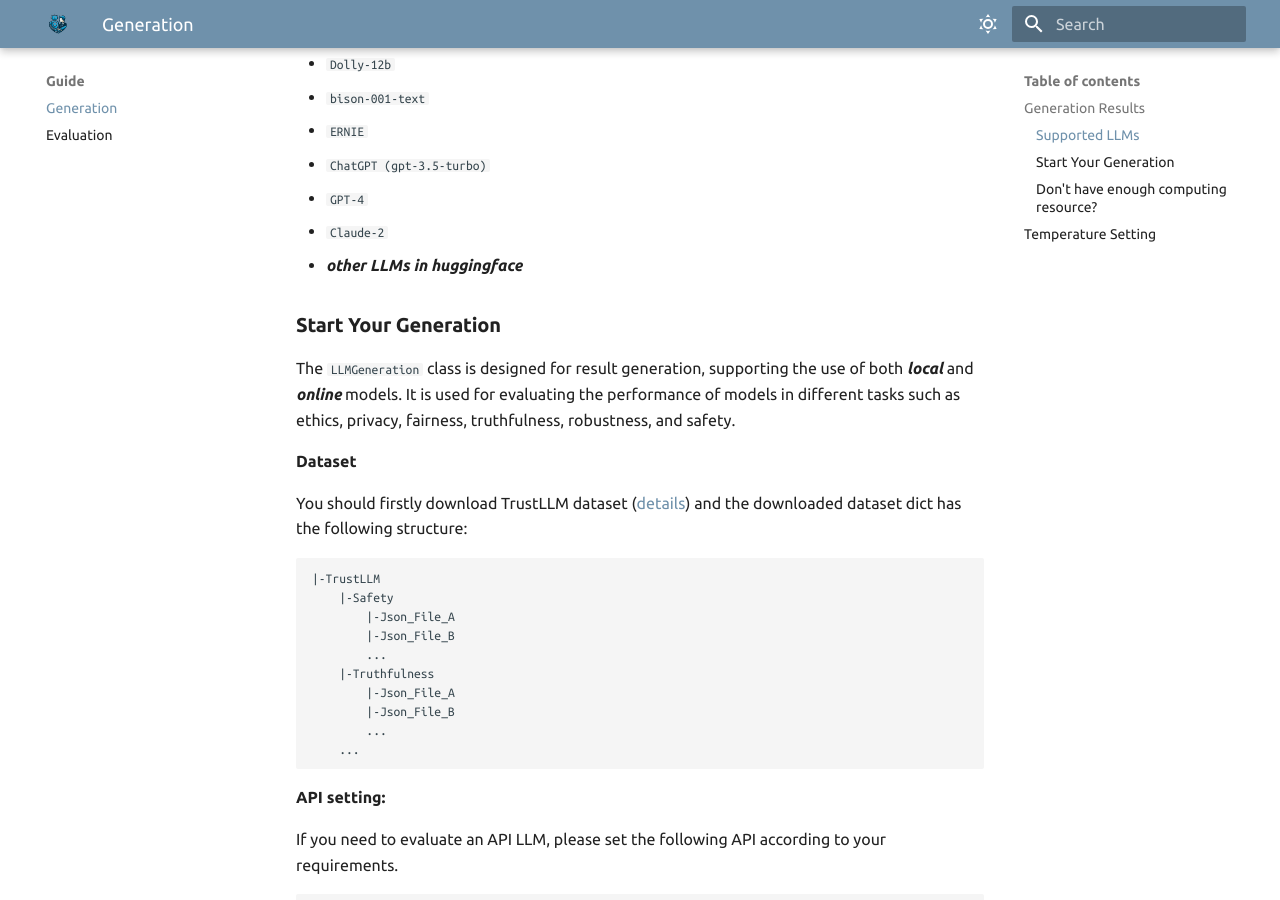
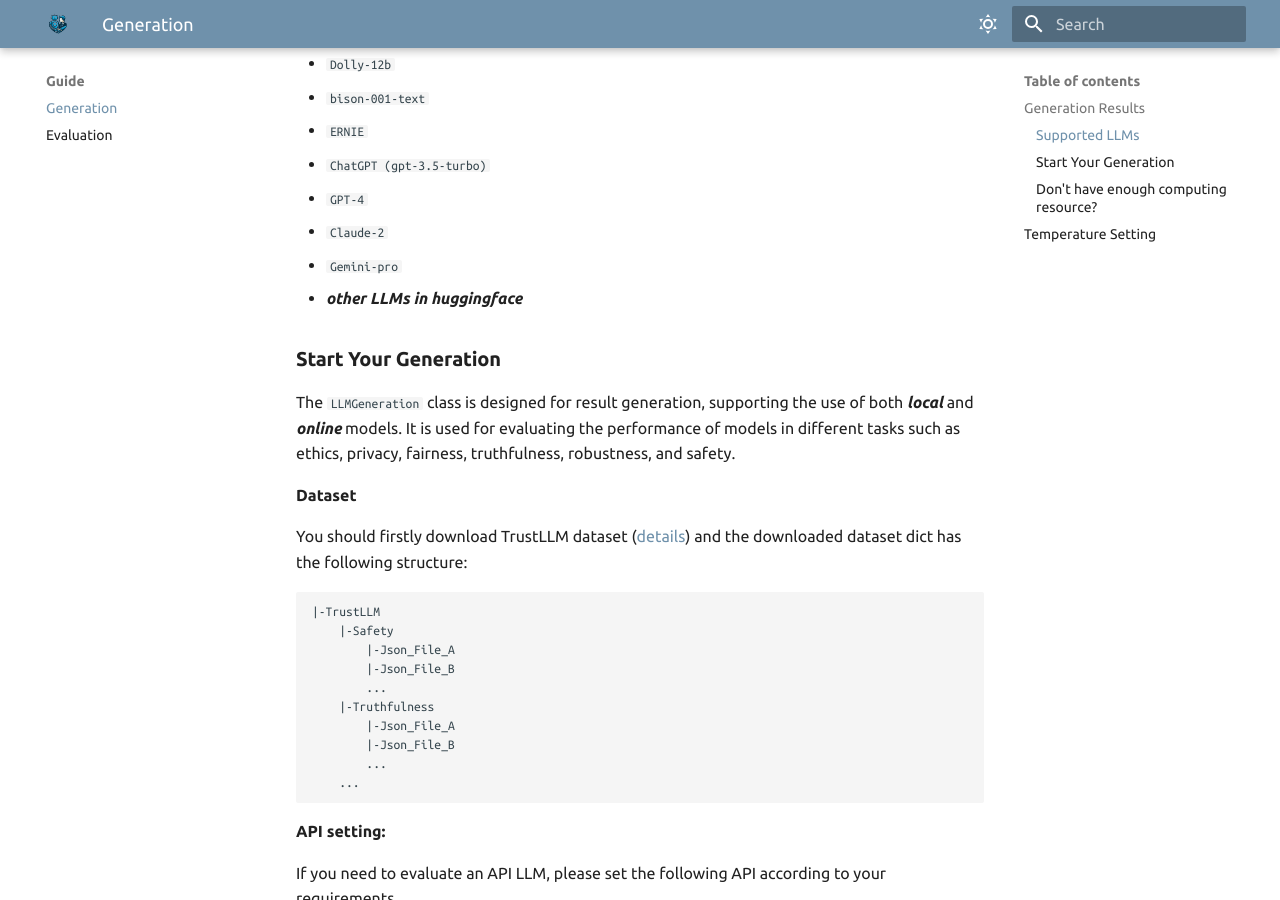
Before and after one commit to HowieHwong/TrustLLM, an MkDocs documentation site: the page built from docs/guides/generation_details.md, in a window 1280 px wide and 900 px high, scrolled down 894 px. Built offline with MkDocs 1.6.1 and Material for MkDocs 9.7.7, drawn with Linux system fonts in a browser that asks for light colours.

Commit message:
support Gemini pro api

```diff
--- a/docs/guides/generation_details.md
+++ b/docs/guides/generation_details.md
@@ -31,6 +31,7 @@
 - `ChatGPT (gpt-3.5-turbo)`
 - `GPT-4`
 - `Claude-2`
+- `Gemini-pro`
 - ***other LLMs in huggingface***
 
 ### **Start Your Generation**
```
